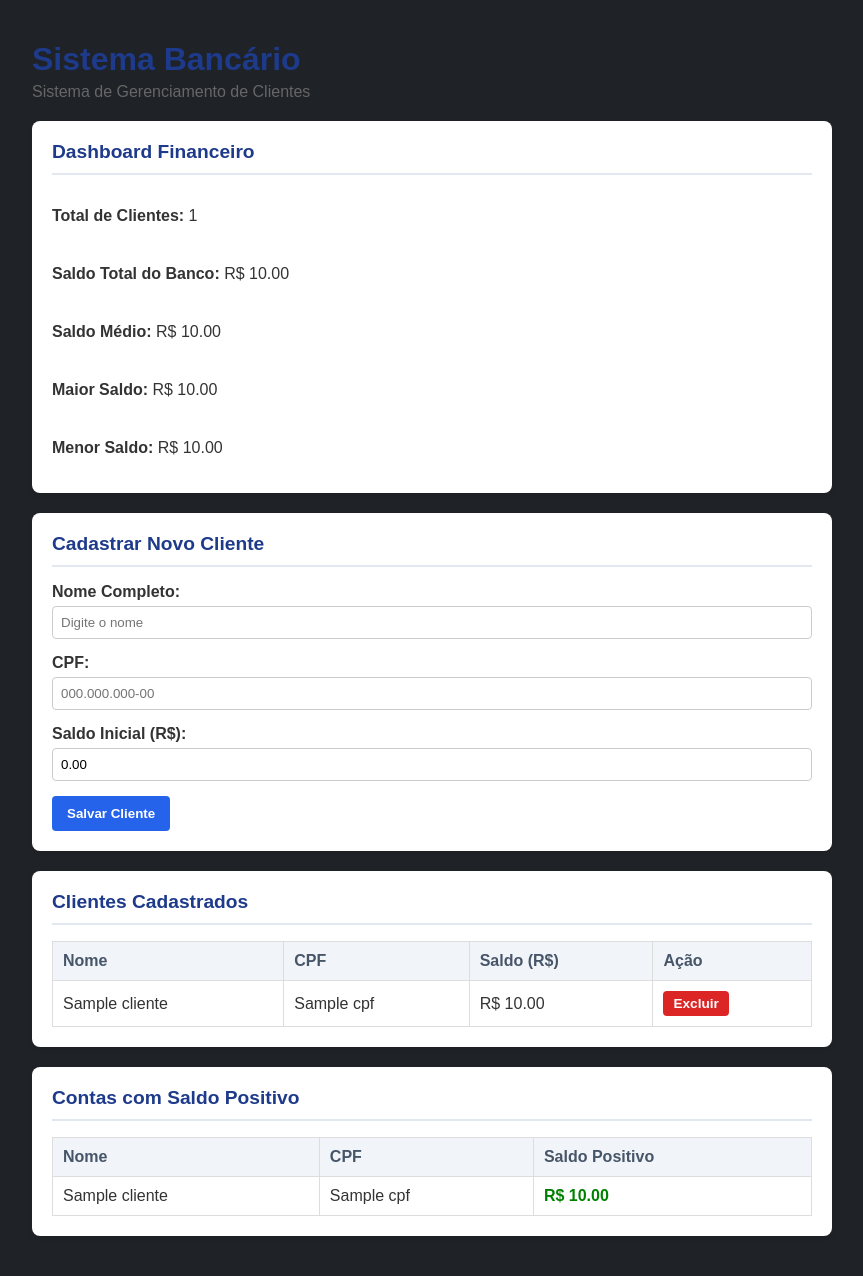
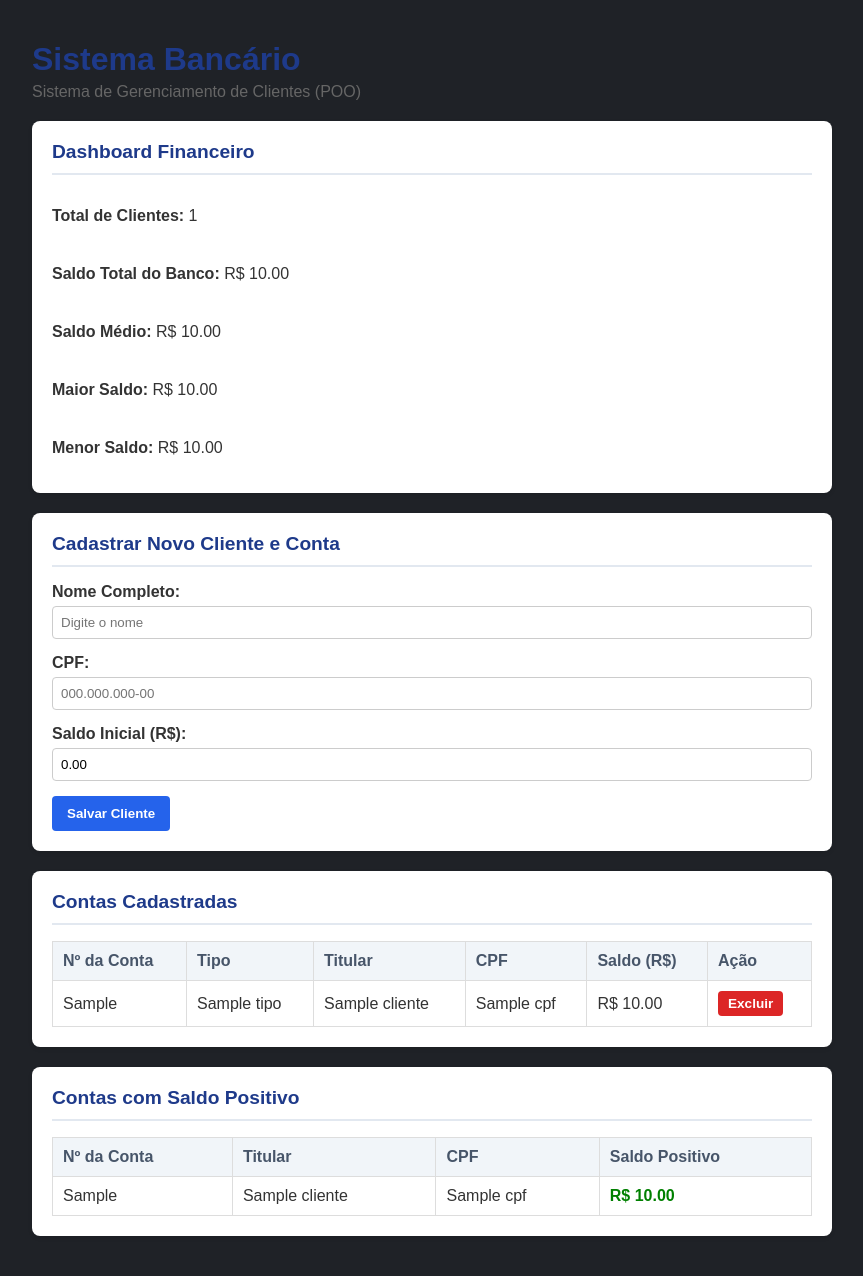
Before and after one commit to JOA070/militech_bank, a Flask app: template Banco M/templates/index.html in a window 1280 px wide. Shown: the whole page, without its empty margins (208-1071 px from the left). Run offline with Flask 3, Linux system fonts and the light colour scheme; the template is opened without the code that fills it: most values are stand-ins (such as "Sample title", 1, 10 or a date in 2020).

Commit message:
Refactor index.html for client and account management
Updated the HTML structure and fixed the stylesheet link to correctly reference the static folder. Enhanced the client registration and account listing sections.

```diff
--- a/Banco M/templates/index.html
+++ b/Banco M/templates/index.html
@@ -4,15 +4,16 @@
     <meta charset="UTF-8">
     <meta name="viewport" content="width=device-width, initial-scale=1.0">
     <title>Sistema Bancário - Cadastro de Clientes</title>
-    <link rel="stylesheet" href="{{ url_for('static', filename='static/style.css') }}">
+    <!-- CORRIGIDO: O Flask já busca direto na pasta static -->
+    <link rel="stylesheet" href="{{ url_for('static', filename='style.css') }}">
 </head>
 <body>
 
     <div class="container">
         <h1>Sistema Bancário</h1>
-        <p class="subtitle">Sistema de Gerenciamento de Clientes</p>
+        <p class="subtitle">Sistema de Gerenciamento de Clientes (POO)</p>
 
-        <!-- NOVO: Seção do Dashboard / Resumo Financeiro -->
+        <!-- Seção do Dashboard / Resumo Financeiro -->
         {% if m %}
         <div class="card">
             <h2>Dashboard Financeiro</h2>
@@ -26,9 +27,9 @@
         </div>
         {% endif %}
 
-        <!-- Seção: Formulário de Cadastro (Original do Professor) -->
+        <!-- Seção: Formulário de Cadastro -->
         <div class="card">
-            <h2>Cadastrar Novo Cliente</h2>
+            <h2>Cadastrar Novo Cliente e Conta</h2>
             <form action="{{ url_for('cadastrar') }}" method="POST">
                 <div class="form-group">
                     <label for="nome">Nome Completo:</label>
@@ -49,58 +50,67 @@
             </form>
         </div>
 
-        <!-- Seção: Lista de Clientes (Original do Professor) -->
+        <!-- Seção: Lista de Contas Cadastradas (POO) -->
         <div class="card">
-            <h2>Clientes Cadastrados</h2>
+            <h2>Contas Cadastradas</h2>
 
-            {% if clientes %}
+            {% if contas %}
                 <table>
                     <thead>
                         <tr>
-                            <th>Nome</th>
+                            <th>Nº da Conta</th>
+                            <th>Tipo</th>
+                            <th>Titular</th>
                             <th>CPF</th>
                             <th>Saldo (R$)</th>
                             <th>Ação</th>
                         </tr>
                     </thead>
                     <tbody>
-                        {% for cliente in clientes %}
+                        {% for conta in contas %}
                             <tr>
-                                <td>{{ cliente.nome }}</td>
-                                <td>{{ cliente.cpf }}</td>
-                                <td>R$ {{ "%.2f"|format(cliente.saldo) }}</td>
+                                <td>{{ conta.numero_conta }}</td>
+                                <td>{{ conta.tipo }}</td>
+                                <!-- Acessando o objeto cliente vinculado à conta -->
+                                <td>{{ conta.cliente.nome if conta.cliente else 'N/A' }}</td>
+                                <td>{{ conta.cliente.cpf if conta.cliente else 'N/A' }}</td>
+                                <td>R$ {{ "%.2f"|format(conta.saldo) }}</td>
                                 <td>
-                                    <form action="{{ url_for('deletar', cpf=cliente.cpf) }}" method="POST" style="display:inline;">
-                                        <button type="submit" class="btn-danger" onclick="return confirm('Deseja remover este cliente?');">Excluir</button>
+                                    {% if conta.cliente %}
+                                    <form action="{{ url_for('deletar', cpf=conta.cliente.cpf) }}" method="POST" style="display:inline;">
+                                        <button type="submit" class="btn-danger" onclick="return confirm('Deseja remover este cliente e suas contas?');">Excluir</button>
                                     </form>
+                                    {% endif %}
                                 </td>
                             </tr>
                         {% endfor %}
                     </tbody>
                 </table>
             {% else %}
-                <p class="empty-msg">Nenhum cliente cadastrado ainda.</p>
+                <p class="empty-msg">Nenhuma conta cadastrada ainda.</p>
             {% endif %}
         </div>
 
-        <!-- NOVO: Seção de Contas com Saldo Positivo -->
+        <!-- Seção de Contas com Saldo Positivo -->
         <div class="card" style="margin-top: 20px;">
             <h2>Contas com Saldo Positivo</h2>
             {% if contas_positivas %}
                 <table>
                     <thead>
                         <tr>
-                            <th>Nome</th>
+                            <th>Nº da Conta</th>
+                            <th>Titular</th>
                             <th>CPF</th>
                             <th>Saldo Positivo</th>
                         </tr>
                     </thead>
                     <tbody>
-                        {% for cliente in contas_positivas %}
+                        {% for conta in contas_positivas %}
                             <tr>
-                                <td>{{ cliente.nome }}</td>
-                                <td>{{ cliente.cpf }}</td>
-                                <td style="color: green; font-weight: bold;">R$ {{ "%.2f"|format(cliente.saldo) }}</td>
+                                <td>{{ conta.numero_conta }}</td>
+                                <td>{{ conta.cliente.nome if conta.cliente else 'N/A' }}</td>
+                                <td>{{ conta.cliente.cpf if conta.cliente else 'N/A' }}</td>
+                                <td style="color: green; font-weight: bold;">R$ {{ "%.2f"|format(conta.saldo) }}</td>
                             </tr>
                         {% endfor %}
                     </tbody>
```
